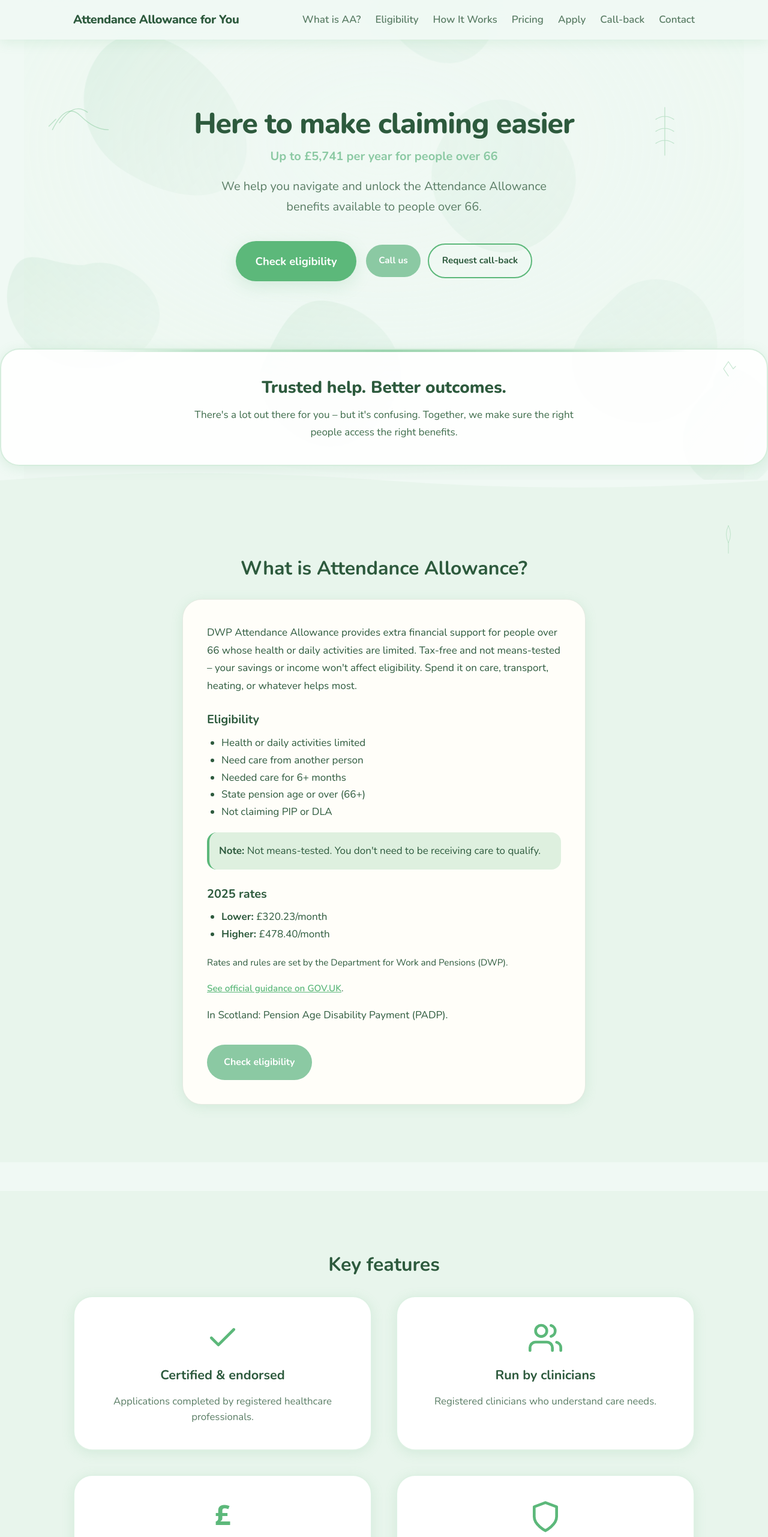
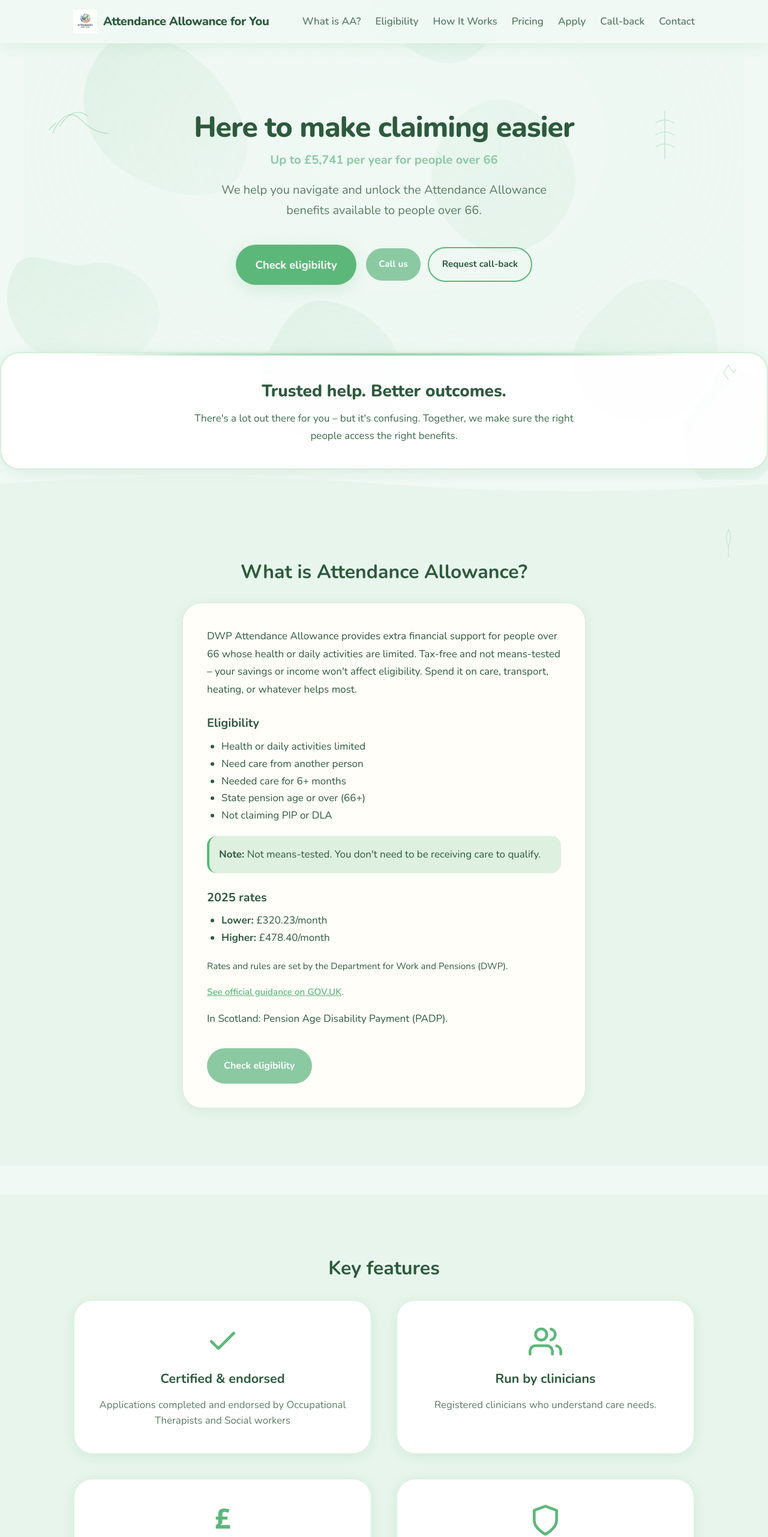
Before and after one commit to Halfpro6119/AttendanceAllowance-foryou, a plain HTML site: page index.html in a window 1280 px wide. Shown: the top 2563 px of the page at 60% size. Drawn offline with nearby package versions, Linux system fonts and the light colour scheme; a script that the page names is missing.

Commit message:
Update logo and enhance content clarity in HTML files
- Added logo image to index.html, privacy-policy.html, and terms.html for improved branding.
- Revised text in index.html to specify that applications are completed and endorsed by registered healthcare professionals.
- Updated CSS styles for logo alignment and sizing to enhance visual consistency across the site.

```diff
--- a/index.html
+++ b/index.html
@@ -54,6 +54,7 @@
   <header class="header">
     <div class="container">
       <a href="#hero" class="logo" aria-label="Attendance Allowance for You, home">
+        <img src="supabase/Public/AA-foryou%20logo.jpeg" alt="" class="logo-img" width="200" height="60" decoding="async">
         <span class="logo-full">Attendance Allowance for You</span>
         <span class="logo-short" aria-hidden="true">AA for You</span>
       </a>
@@ -154,7 +155,7 @@
           <div class="usp-card reveal reveal-delay-1">
             <span class="usp-icon"><svg viewBox="0 0 24 24" fill="none" stroke="currentColor" stroke-width="2" stroke-linecap="round" stroke-linejoin="round"><path d="M20 6L9 17l-5-5"/></svg></span>
             <h3>Certified & endorsed</h3>
-            <p>Applications completed by registered healthcare professionals.</p>
+            <p>Applications completed and endorsed by Occupational Therapists and Social workers</p>
           </div>
           <div class="usp-card reveal reveal-delay-2">
             <span class="usp-icon"><svg viewBox="0 0 24 24" fill="none" stroke="currentColor" stroke-width="2" stroke-linecap="round" stroke-linejoin="round"><path d="M17 21v-2a4 4 0 0 0-4-4H5a4 4 0 0 0-4 4v2"/><circle cx="9" cy="7" r="4"/><path d="M23 21v-2a4 4 0 0 0-3-3.87"/><path d="M16 3.13a4 4 0 0 1 0 7.75"/></svg></span>
@@ -184,7 +185,7 @@
       <div class="container">
         <h2 class="section-title">Why have it done for you?</h2>
         <div class="problem-content">
-          <p>Over 60% of applications are rejected due to the 32-page form's complexity. Many eligible people miss out on £5,700+ per year. We complete and endorse your application with professional healthcare guidance.</p>
+          <p>Over 60% of applications are rejected due to the 32-page form's complexity. Many eligible people miss out on £5,700+ per year. We complete and endorse your application with registered health care professionals.</p>
         </div>
       </div>
     </section>
--- a/styles.css
+++ b/styles.css
@@ -270,6 +270,9 @@ body {
 }
 
 .logo {
+  display: inline-flex;
+  align-items: center;
+  gap: 0.625rem;
   font-size: 1.25rem;
   font-weight: 800;
   font-family: var(--font-display);
@@ -277,6 +280,14 @@ body {
   margin: 0;
   letter-spacing: -0.02em;
   text-decoration: none;
+}
+
+.logo-img {
+  height: 2.5rem;
+  width: auto;
+  max-width: min(11rem, 42vw);
+  object-fit: contain;
+  flex-shrink: 0;
 }
 
 .logo:hover {
@@ -1858,6 +1869,11 @@ section {
     font-size: 1.1rem;
   }
 
+  .logo-img {
+    height: 2rem;
+    max-width: min(9rem, 38vw);
+  }
+
   .trust-banner {
     padding: 1.5rem 1.25rem;
   }
```
Also changed, not shown: privacy-policy.html (+1 -0 lines), terms.html (+1 -0 lines), supabase/Public/AA-foryou logo.jpeg (added).
